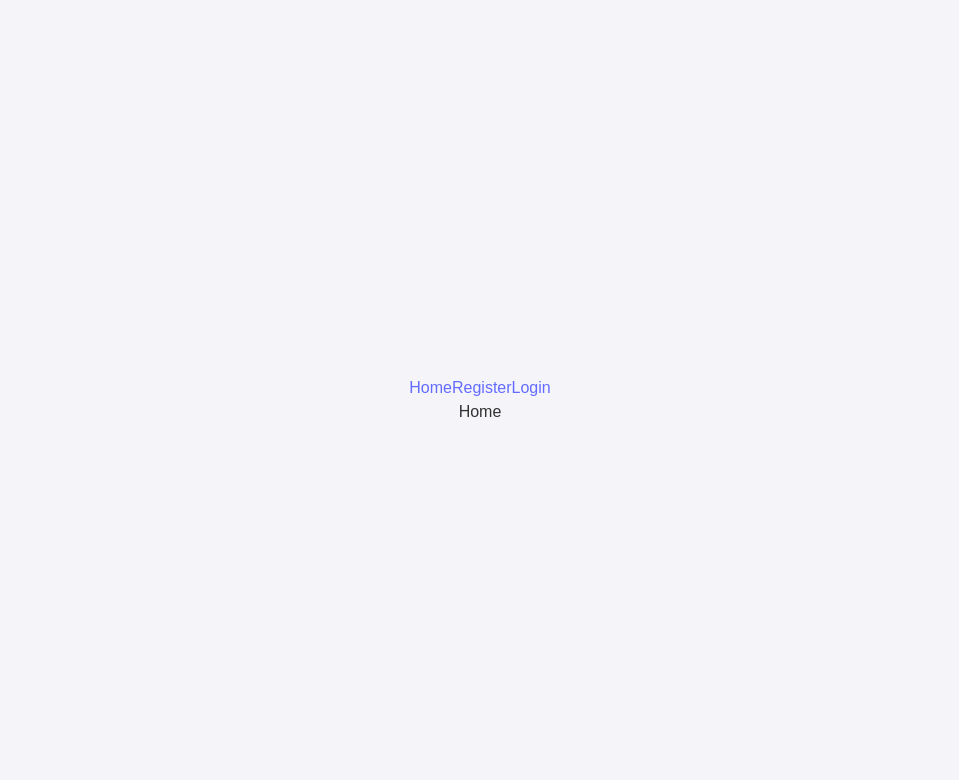
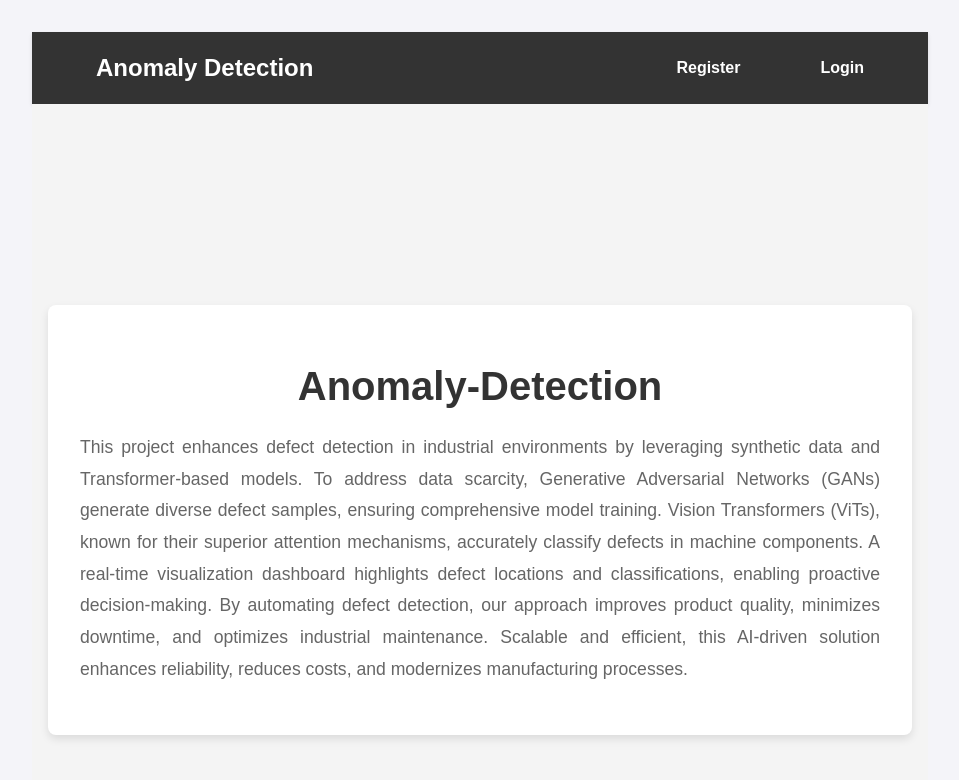
Before and after one commit to deborah0888/anomaly-api, a React (Vite) app in the folder client/: page / in a window 1280 px wide. Shown: the top 780 px of the page, without its empty margins (160-1119 px from the left). Built offline with nearby package versions, Linux system fonts and the light colour scheme; no server answers.

Commit message:
Added styling

```diff
--- a/client/src/components/Navbar.jsx
+++ b/client/src/components/Navbar.jsx
@@ -1,11 +1,27 @@
-import {Link} from 'react-router-dom'
+// import {Link} from 'react-router-dom'
+
+// export default function Navbar() {
+//   return (
+//     <nav>
+//       <Link to='/'>Home </Link>
+//       <Link to='/register'>Register </Link>
+//       <Link to='/login'>Login </Link>
+//     </nav>
+//   )
+// }
+import { Link } from 'react-router-dom';
+import '../styles/Navbar.css'; // Create a CSS file for styling
 
 export default function Navbar() {
   return (
-    <nav>
-      <Link to='/'>Home</Link>
-      <Link to='/register'>Register</Link>
-      <Link to='/login'>Login</Link>
+    <nav className="navbar">
+      <div className="navbar-brand">
+        <Link to="/" className="nav-link">Anomaly Detection</Link>
+      </div>
+      <div className="nav-links">
+        <Link to="/register" className="nav-link">Register</Link>
+        <Link to="/login" className="nav-link">Login</Link>
+      </div>
     </nav>
-  )
+  );
 }
--- a/client/src/pages/Home.jsx
+++ b/client/src/pages/Home.jsx
@@ -1,7 +1,37 @@
-import React from 'react'
+// // import React from 'react'
+
+// // export default function Home() {
+// //   return (
+// //     <div>Home</div>
+// //   )
+// // }
+// import '../styles/Home.css'; // Create a CSS file for styling
+
+// export default function Home() {
+//   return (
+//     <div className="home-container">
+//       <div className="project-description-box">
+//         <h1>Welcome to My Project</h1>
+//         <p>
+//           This project is a demonstration of a modern web application built with React and React Router.
+//           It includes features like user registration, login, and a responsive navigation bar. Feel free
+//           to explore and interact with the application!
+//         </p>
+//       </div>
+//     </div>
+//   );
+// }
+import '../styles/Home.css'; // Ensure the correct import path
 
 export default function Home() {
   return (
-    <div>Home</div>
-  )
+    <div className="home-container">
+      <div className="project-description-box">
+        <h1>Anomaly-Detection</h1>
+        <p>
+          This project enhances defect detection in industrial environments by leveraging synthetic data and Transformer-based models. To address data scarcity, Generative Adversarial Networks (GANs) generate diverse defect samples, ensuring comprehensive model training. Vision Transformers (ViTs), known for their superior attention mechanisms, accurately classify defects in machine components. A real-time visualization dashboard highlights defect locations and classifications, enabling proactive decision-making. By automating defect detection, our approach improves product quality, minimizes downtime, and optimizes industrial maintenance. Scalable and efficient, this AI-driven solution enhances reliability, reduces costs, and modernizes manufacturing processes.
+        </p>
+      </div>
+    </div>
+  );
 }
--- /dev/null
+++ b/client/src/styles/Home.css
@@ -0,0 +1,58 @@
+/* .home-container {
+    display: flex;
+    justify-content: center;
+    align-items: center;
+    height: 100vh;
+    background-color: #f4f4f4;
+  }
+
+  .project-description-box {
+    background-color: white;
+    padding: 2rem;
+    border-radius: 8px;
+    box-shadow: 0 4px 8px rgba(0, 0, 0, 0.1);
+    max-width: 600px;
+    text-align: center;
+  }
+
+  .project-description-box h1 {
+    font-size: 2rem;
+    margin-bottom: 1rem;
+    color: #333;
+  }
+
+  .project-description-box p {
+    font-size: 1rem;
+    color: #666;
+    line-height: 1.6;
+  } */
+  .home-container {
+    display: flex;
+    justify-content: center;
+    align-items: center;
+    height: 100vh;
+    background-color: #f4f4f4;
+    padding: 1rem;
+  }
+
+  .project-description-box {
+    background-color: white;
+    padding: 2rem;
+    border-radius: 8px;
+    box-shadow: 0 4px 8px rgba(0, 0, 0, 0.1);
+    max-width: 800px;
+    text-align: center;
+  }
+
+  .project-description-box h1 {
+    font-size: 2.5rem;
+    margin-bottom: 1.5rem;
+    color: #333;
+  }
+
+  .project-description-box p {
+    font-size: 1.1rem;
+    color: #666;
+    line-height: 1.8;
+    text-align: justify;
+  }
--- /dev/null
+++ b/client/src/styles/Navbar.css
@@ -0,0 +1,34 @@
+.navbar {
+    display: flex;
+    justify-content: space-between;
+    align-items: center;
+    padding: 1rem 2rem;
+    background-color: #333;
+    color: white;
+    box-shadow: 0 2px 4px rgba(0, 0, 0, 0.1);
+  }
+
+  .navbar-brand .nav-link {
+    font-size: 1.5rem;
+    font-weight: bold;
+    color: white;
+    text-decoration: none;
+  }
+
+  .nav-links {
+    display: flex;
+    gap: 1rem;
+  }
+
+  .nav-link {
+    color: white;
+    text-decoration: none;
+    font-size: 1rem;
+    padding: 0.5rem 1rem;
+    border-radius: 4px;
+    transition: background-color 0.3s ease;
+  }
+
+  .nav-link:hover {
+    background-color: #555;
+  }
```
